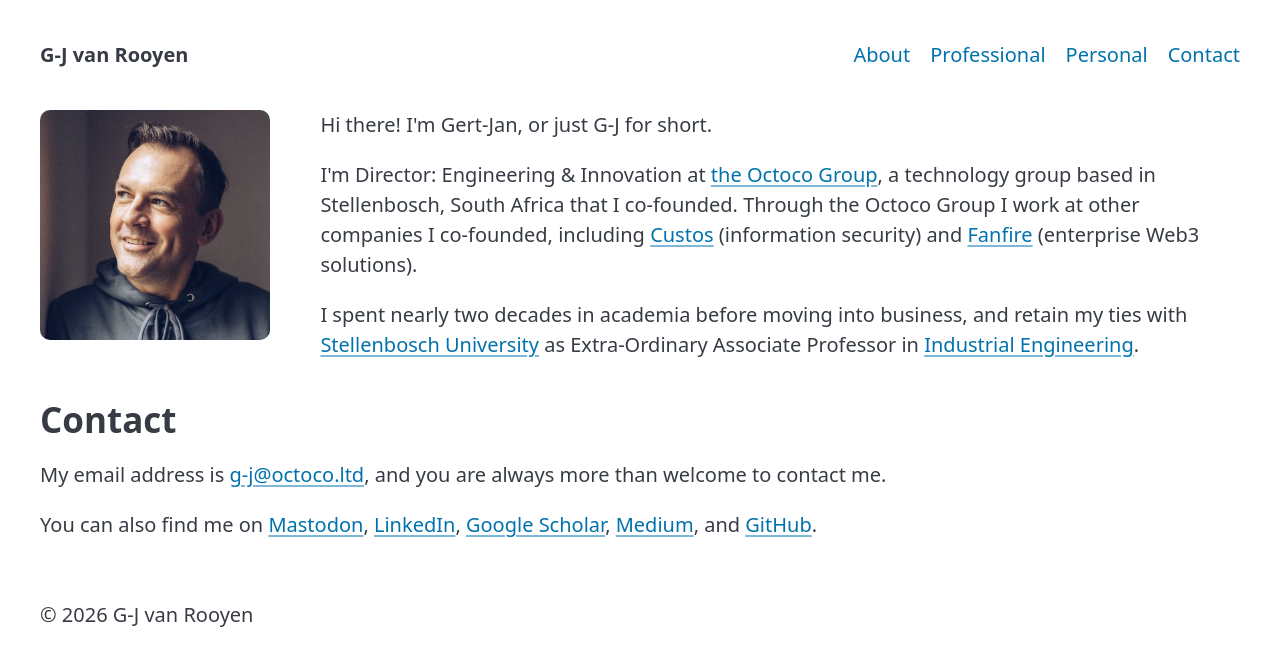
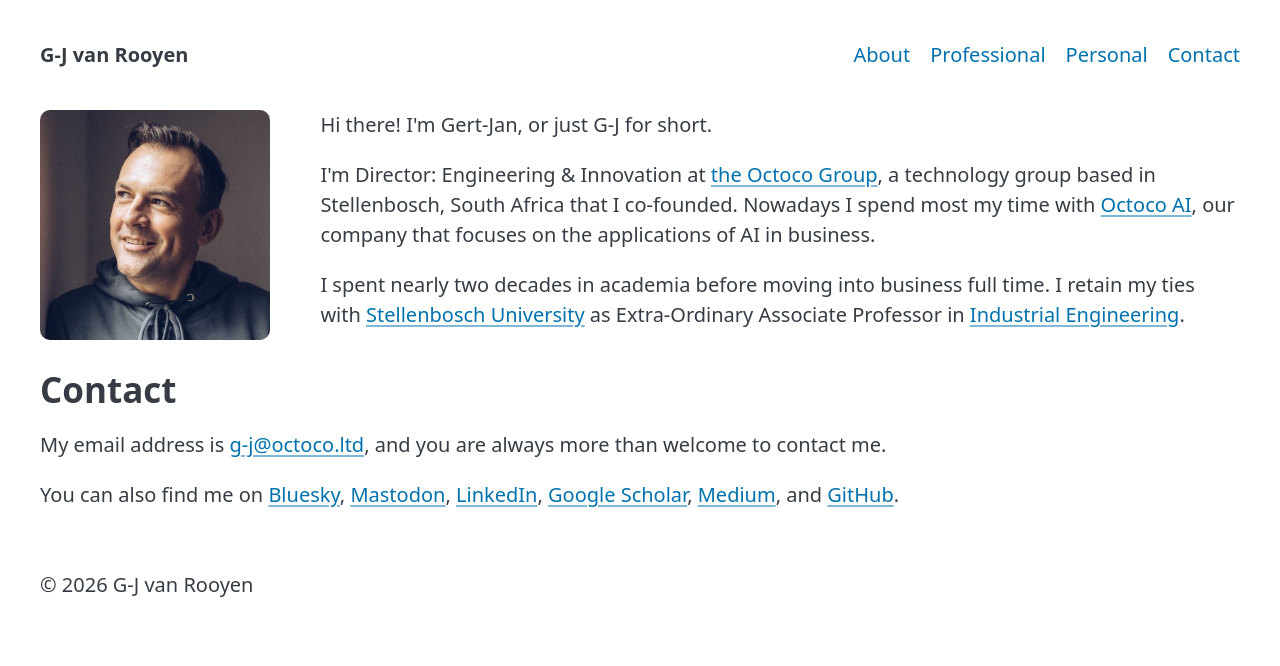
Before and after one commit to gvrooyen/gvrooyen.com, a SvelteKit app: page / in a window 1280 px wide. Shown: the top 666 px of the page. Built offline with nearby package versions, Linux system fonts and the light colour scheme.

Commit message:
Update About page details and social links
Amp-Thread-ID: https://ampcode.com/threads/T-01a0113e-eb15-75bb-9eeb-c0dae38a1732
Co-authored-by: G-J van Rooyen <gvrooyen@gmail.com>

```diff
--- a/src/routes/+page.svelte
+++ b/src/routes/+page.svelte
@@ -4,10 +4,9 @@
         <div class="bio_text">
             <p>Hi there! I'm Gert-Jan, or just G-J for short.</p>
             <p>I'm Director: Engineering &amp; Innovation at <a href="https://octoco.ltd">the Octoco Group</a>, a technology group based in Stellenbosch, South
-                Africa that I co-founded. Through the Octoco Group I work at other companies I co-founded, including <a href="https://custostech.com">Custos</a>
-                (information security) and <a href="https://fanfire.ai">Fanfire</a> (enterprise Web3
-                solutions).</p>
-            <p>I spent nearly two decades in academia before moving into business, and retain my ties with <a href=
+                Africa that I co-founded. Nowadays I spend most my time with <a href="https://octoco.ai">Octoco AI</a>, our company that focuses on the
+                applications of AI in business.</p>
+            <p>I spent nearly two decades in academia before moving into business full time. I retain my ties with <a href=
             "https://www.sun.ac.za">Stellenbosch University</a> as Extra-Ordinary Associate Professor in <a href=
             "https://ie.sun.ac.za">Industrial Engineering</a>.</p>
         </div>
@@ -17,7 +16,8 @@
     <h2 id="contact">Contact</h2>
     <p>My email address is <a href="mailto:g-j@octoco.ltd">g-j@octoco.ltd</a>, and you are always more than welcome to contact
         me.</p>
-    <p>You can also find me on <a rel="me" href="https://c.im/@gvrooyen">Mastodon</a>, <a href=
+    <p>You can also find me on <a rel="me" href="https://bsky.app/profile/gvrooyen.com">Bluesky</a>,
+    <a href="https://c.im/@gvrooyen">Mastodon</a>, <a href=
     "https://linkedin.com/in/gvrooyen/">LinkedIn</a>, <a href="https://scholar.google.com/citations?user=dntdoWsAAAAJ">Google
     Scholar</a>, <a href="https://medium.com/@gvrooyen_22259/about">Medium</a>, and <a href=
     "https://github.com/gvrooyen">GitHub</a>.</p>
```
